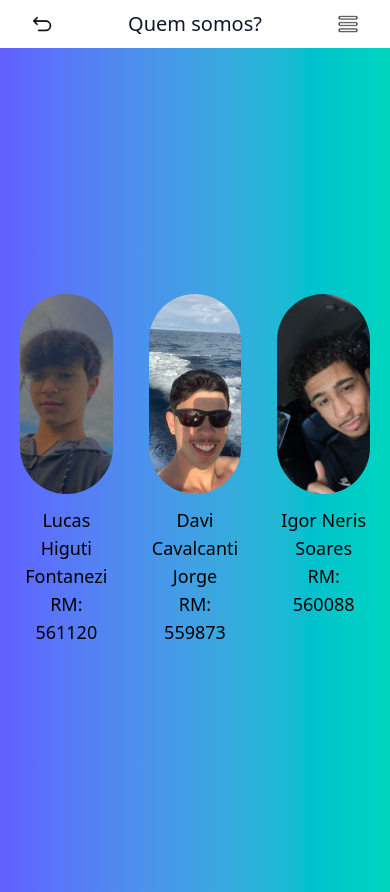
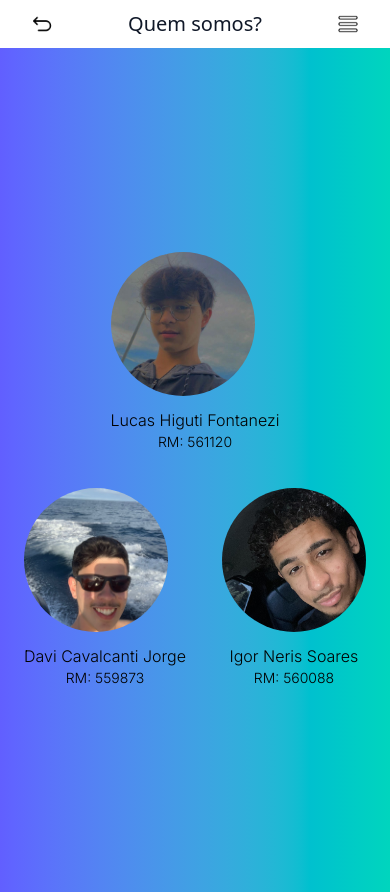
Before and after one commit to DLuIg/CCR-RailSync, a Next.js app: page /Integrantes in a window 390 px wide. Built offline with nearby package versions, Linux system fonts and the light colour scheme.

Commit message:
Responsividade para página de integrantes criada

```diff
--- a/src/app/Integrantes/page.tsx
+++ b/src/app/Integrantes/page.tsx
@@ -2,68 +2,62 @@ import React from 'react';
 import Image from 'next/image';
 import Header from '../components/Header/Header';
 
-
-
-
-
 export default function Integrantes() {
-    return(
-
+    return (
         <>
             <Header
-            leftLink="/Funcionalidades"  // Retornar para a página inicial (apenas colocar uma BARRA)
+                leftLink="/Funcionalidades"
                 rightLink="/Menu"
                 leftImageSrc="/assets/return.png"
                 rightImageSrc="/assets/menu.png"
                 altTextLeft="Voltar"
                 altTextRight="Menu"
                 title="Quem somos? "
-
-            ></Header>
+            />
 
             <main className='flex flex-col justify-center items-center p-5 h-screen font-thin bg-linear-to-r/oklab from-indigo-500 to-teal-400'>
-                <div className='boxIntegrantes flex justify-center font-sans gap-9 '>
+                <div className='boxIntegrantes flex flex-wrap justify-center gap-9'>
                     <div className='cardIntegrante text-lg rounded-lg hover:border-2 hover:border-white hover:shadow-lg transition duration-300 ease-in-out'>
                         <Image
                             src="/assets/lucas_higuti.jpg"
                             width={200}
                             height={200}
                             alt="Lucas"
-                        className='w-50 h-50  object-cover rounded-full imgIntegrantes' />
+                            className='w-36 sm:w-40 lg:w-48 h-36 sm:h-40 lg:h-48 object-cover rounded-full imgIntegrantes'
+                        />
                         <div className="text-center mt-3">
-                            <h1>Lucas Higuti Fontanezi</h1>
-                            <p>RM: 561120</p>
+                            <h1 className="text-base sm:text-lg lg:text-xl">Lucas Higuti Fontanezi</h1>
+                            <p className="text-sm sm:text-base">RM: 561120</p>
                         </div>
                     </div>
 
-                    <div className="cardIntegrante text-lg rounded-lg hover:border-2 hover:border-white  hover:shadow-lg transition duration-300 ease-in-out">
+                    <div className="cardIntegrante text-lg rounded-lg hover:border-2 hover:border-white hover:shadow-lg transition duration-300 ease-in-out">
                         <Image
                             src="/assets/mar.png"
                             width={200}
                             height={200}
                             alt="Davi"
-                            className="w-[200px] h-[200px] object-cover rounded-full imgIntegrantes"
+                            className='w-36 sm:w-40 lg:w-48 h-36 sm:h-40 lg:h-48 object-cover rounded-full imgIntegrantes'
                         />
                         <div className="text-center mt-3">
-                            <h1>Davi Cavalcanti Jorge</h1>
-                            <p>RM: 559873</p>
+                            <h1 className="text-base sm:text-lg lg:text-xl">Davi Cavalcanti Jorge</h1>
+                            <p className="text-sm sm:text-base">RM: 559873</p>
                         </div>
                     </div>
 
-
-                    <div className='cardIntegrante text-lg rounded-lg hover:border-2 hover:border-white  hover:shadow-lg transition duration-300 ease-in-out'>
+                    <div className='cardIntegrante text-lg rounded-lg hover:border-2 hover:border-white hover:shadow-lg transition duration-300 ease-in-out'>
                         <Image
                             src="/assets/igao.jpg"
                             width={200}
                             height={200}
                             alt="Igor"
-                        className='w-50 h-50 object-cover rounded-full imgIntegrantes' />
+                            className='w-36 sm:w-40 lg:w-48 h-36 sm:h-40 lg:h-48 object-cover rounded-full imgIntegrantes'
+                        />
                         <div className="text-center mt-3">
-                            <h1>Igor Neris Soares</h1>
-                            <p>RM: 560088</p>
+                            <h1 className="text-base sm:text-lg lg:text-xl">Igor Neris Soares</h1>
+                            <p className="text-sm sm:text-base">RM: 560088</p>
                         </div>
                     </div>
-
                 </div>
             </main>
         </>
```
Lines whose indentation alone changed are shown as unchanged.
